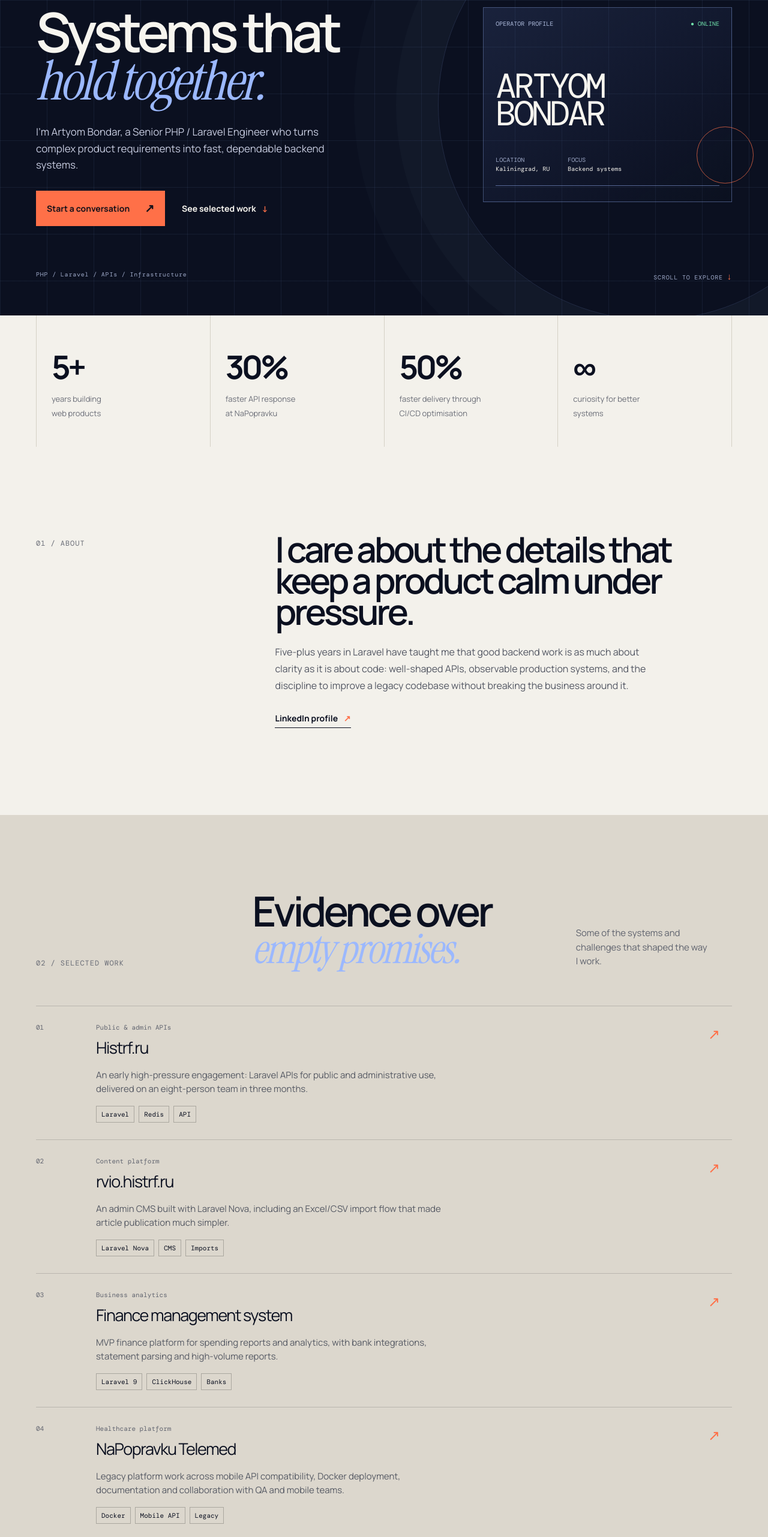
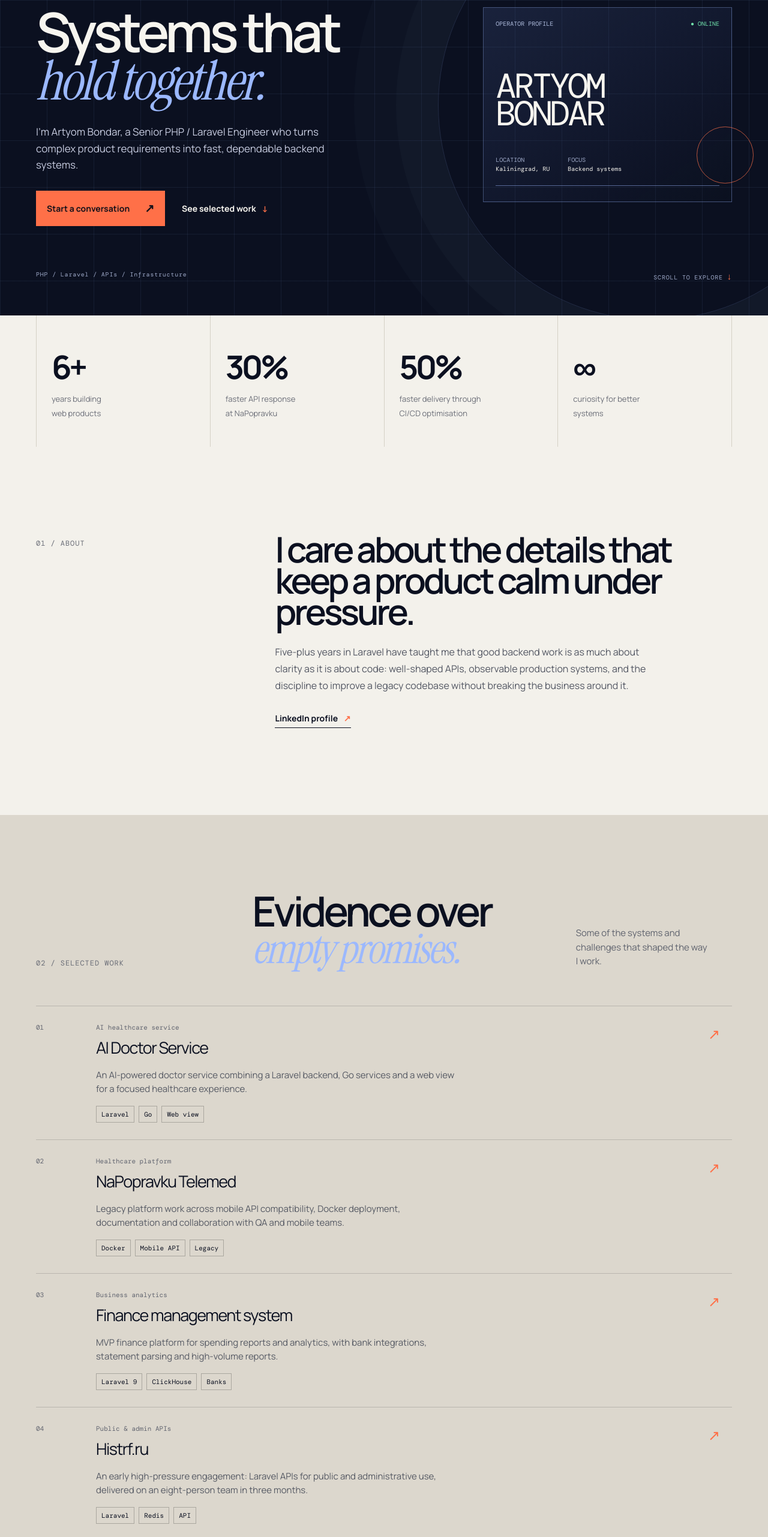
Before and after one commit to DisastrousBug/DisastrousBug, a Next.js app: page / in a window 1280 px wide. Shown: the part 234-2797 px from the top of the page at 60% size. Built offline with nearby package versions, Linux system fonts and the light colour scheme.

Commit message:
Update portfolio projects and experience

```diff
--- a/app/page.tsx
+++ b/app/page.tsx
@@ -27,10 +27,11 @@ const experience = [
 ];
 
 const projects = [
-  { number: "01", name: "Histrf.ru", type: "Public & admin APIs", text: "An early high-pressure engagement: Laravel APIs for public and administrative use, delivered on an eight-person team in three months.", tags: ["Laravel", "Redis", "API"] },
-  { number: "02", name: "rvio.histrf.ru", type: "Content platform", text: "An admin CMS built with Laravel Nova, including an Excel/CSV import flow that made article publication much simpler.", tags: ["Laravel Nova", "CMS", "Imports"] },
+  { number: "01", name: "AI Doctor Service", type: "AI healthcare service", text: "An AI-powered doctor service combining a Laravel backend, Go services and a web view for a focused healthcare experience.", tags: ["Laravel", "Go", "Web view"] },
+  { number: "02", name: "NaPopravku Telemed", type: "Healthcare platform", text: "Legacy platform work across mobile API compatibility, Docker deployment, documentation and collaboration with QA and mobile teams.", tags: ["Docker", "Mobile API", "Legacy"] },
   { number: "03", name: "Finance management system", type: "Business analytics", text: "MVP finance platform for spending reports and analytics, with bank integrations, statement parsing and high-volume reports.", tags: ["Laravel 9", "ClickHouse", "Banks"] },
-  { number: "04", name: "NaPopravku Telemed", type: "Healthcare platform", text: "Legacy platform work across mobile API compatibility, Docker deployment, documentation and collaboration with QA and mobile teams.", tags: ["Docker", "Mobile API", "Legacy"] },
+  { number: "04", name: "Histrf.ru", type: "Public & admin APIs", text: "An early high-pressure engagement: Laravel APIs for public and administrative use, delivered on an eight-person team in three months.", tags: ["Laravel", "Redis", "API"] },
+  { number: "05", name: "rvio.histrf.ru", type: "Content platform", text: "An admin CMS built with Laravel Nova, including an Excel/CSV import flow that made article publication much simpler.", tags: ["Laravel Nova", "CMS", "Imports"] },
 ];
 
 export default function Home() {
@@ -50,7 +51,7 @@ export default function Home() {
         <div className="hero-footer wrap"><span>PHP / Laravel / APIs / Infrastructure</span><span>SCROLL TO EXPLORE <b>↓</b></span></div>
       </section>
 
-      <section className="proof wrap" aria-label="Career highlights"><div><strong>5+</strong><span>years building<br />web products</span></div><div><strong>30%</strong><span>faster API response<br />at NaPopravku</span></div><div><strong>50%</strong><span>faster delivery through<br />CI/CD optimisation</span></div><div><strong>∞</strong><span>curiosity for better<br />systems</span></div></section>
+      <section className="proof wrap" aria-label="Career highlights"><div><strong>6+</strong><span>years building<br />web products</span></div><div><strong>30%</strong><span>faster API response<br />at NaPopravku</span></div><div><strong>50%</strong><span>faster delivery through<br />CI/CD optimisation</span></div><div><strong>∞</strong><span>curiosity for better<br />systems</span></div></section>
 
       <section className="about wrap" id="about"><p className="section-label">01 / ABOUT</p><div><h2>I care about the details that keep a product calm under pressure.</h2><p className="body-copy">Five-plus years in Laravel have taught me that good backend work is as much about clarity as it is about code: well-shaped APIs, observable production systems, and the discipline to improve a legacy codebase without breaking the business around it.</p><a className="text-link dark" href="https://www.linkedin.com/in/disastrousbug" target="_blank" rel="noreferrer">LinkedIn profile <span>↗</span></a></div></section>
 
```
